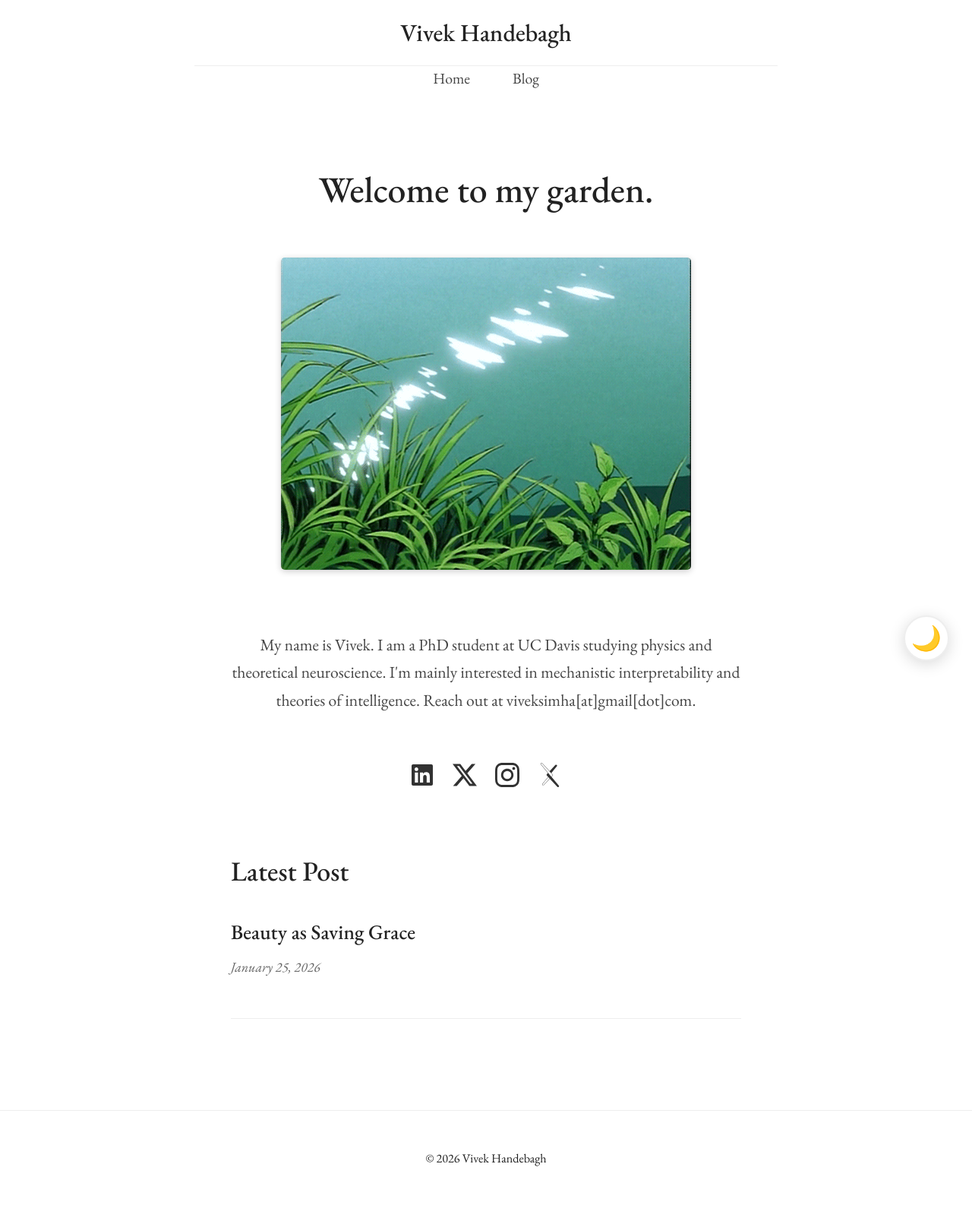
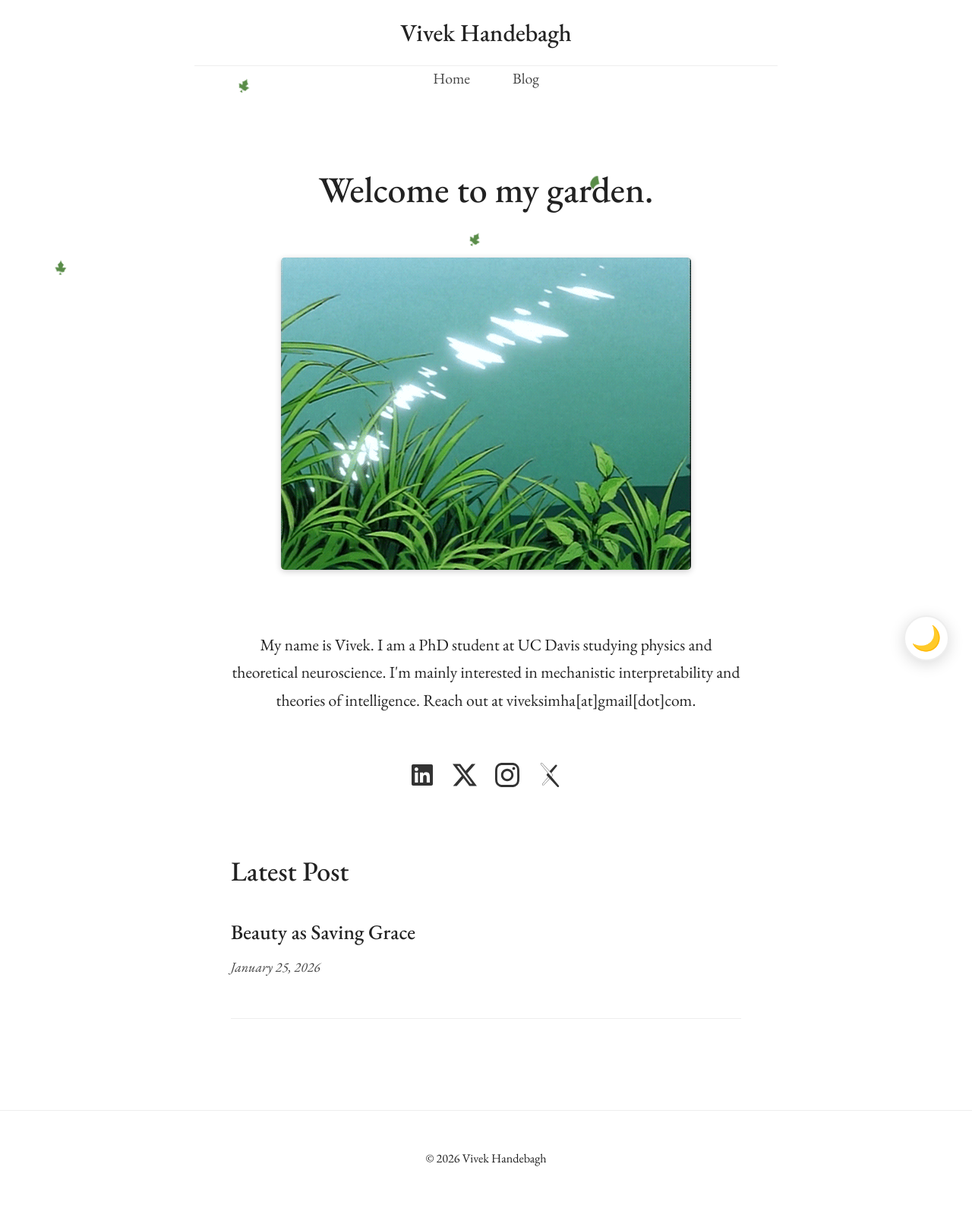
Before and after one commit to vivekhandebagh/vivekhandebagh.github.io, a Jekyll site: the page built from index.html, in a window 1280 px wide. Shown: the whole page at 76% size. Built offline with Jekyll 4.4.1, drawn with Linux system fonts in a browser that asks for light colours.

```diff
--- a/_layouts/default.html
+++ b/_layouts/default.html
@@ -27,6 +27,9 @@
   <script id="MathJax-script" async src="https://cdn.jsdelivr.net/npm/mathjax@3/es5/tex-mml-chtml.js"></script>
 </head>
 <body class="{% if page.layout == 'home' or page.url == '/' %}home{% endif %}">
+  {% unless page.layout == 'post' %}
+  <div class="leaves-container" id="leaves-container" aria-hidden="true"></div>
+  {% endunless %}
   <header class="{% if page.layout == 'home' or page.url == '/' %}home-header{% endif %}">
     <h1><a href="{{ site.baseurl }}/">{{ site.title }}</a></h1>
   </header>
@@ -82,5 +85,60 @@
       setTheme(currentTheme === 'dark' ? 'light' : 'dark');
     });
   </script>
+  {% unless page.layout == 'post' %}
+  <script>
+    (function() {
+      const container = document.getElementById('leaves-container');
+      if (!container) return;
+
+      const leafSVGs = [
+        // simple oval leaf
+        '<svg viewBox="0 0 24 24" width="22" height="22"><path d="M12 2C6.5 2 2 9 2 14c0 3 2.5 6 5 7.5.5-2 1.5-4 3-5.5 1.5-1.5 3-2.5 5-3C13.5 9 12.5 5 12 2z"/></svg>',
+        // maple-ish leaf
+        '<svg viewBox="0 0 24 24" width="20" height="20"><path d="M12 1c-1 4-3 6-5 7 1 1 2 3 2 5-2-1-4-1-6 0 2 2 3 4 3 6 2-1 4-1 6 0 0 2-1 3-2 5h4c-1-2-2-3-2-5 2 1 4 1 6 0 0-2 1-4 3-6-2-1-4-1-6 0 0-2 1-4 2-5-2-1-4-3-5-7z"/></svg>',
+        // narrow willow leaf
+        '<svg viewBox="0 0 24 24" width="18" height="24"><path d="M12 2Q8 8 8 14t4 8q4-2 4-8T12 2z"/></svg>'
+      ];
+
+      let interval;
+      const MAX_LEAVES = 15;
+
+      function createLeaf() {
+        if (container.children.length >= MAX_LEAVES) return;
+
+        const fall = document.createElement('div');
+        fall.className = 'leaf-fall';
+        fall.style.left = Math.random() * 100 + '%';
+        fall.style.animationDuration = (8 + Math.random() * 6) + 's';
+        fall.style.animationDelay = (Math.random() * 2) + 's';
+
+        const leaf = document.createElement('div');
+        leaf.className = 'leaf';
+        leaf.style.animationDuration = (3 + Math.random() * 3) + 's';
+        leaf.innerHTML = leafSVGs[Math.floor(Math.random() * leafSVGs.length)];
+
+        fall.appendChild(leaf);
+        container.appendChild(fall);
+
+        fall.addEventListener('animationend', function() {
+          fall.remove();
+        });
+      }
+
+      // initial batch
+      for (let i = 0; i < 5; i++) createLeaf();
+      interval = setInterval(createLeaf, 2500);
+
+      // pause when tab is hidden
+      document.addEventListener('visibilitychange', function() {
+        if (document.hidden) {
+          clearInterval(interval);
+        } else {
+          interval = setInterval(createLeaf, 2500);
+        }
+      });
+    })();
+  </script>
+  {% endunless %}
 </body>
 </html>
--- a/assets/main.css
+++ b/assets/main.css
@@ -290,3 +290,60 @@ img {
 
 /* keep line breaks inside poetry blocks */
 .verse { white-space: pre-line; }
+
+/* Floating leaves */
+:root {
+    --leaf-color: rgba(60, 120, 40, 0.85);
+}
+[data-theme="dark"] {
+    --leaf-color: rgba(80, 160, 50, 0.9);
+}
+
+.leaves-container {
+    position: fixed;
+    top: 0;
+    left: 0;
+    width: 100%;
+    height: 100%;
+    pointer-events: none;
+    z-index: 0;
+    overflow: hidden;
+}
+
+.leaf-fall {
+    position: absolute;
+    top: -40px;
+    will-change: transform;
+    animation: leaf-fall linear forwards;
+}
+
+.leaf {
+    will-change: transform;
+    animation: leaf-drift ease-in-out infinite;
+}
+
+.leaf svg {
+    display: block;
+    fill: var(--leaf-color);
+}
+
+@keyframes leaf-fall {
+    0%   { transform: translateY(-40px); }
+    100% { transform: translateY(calc(100vh + 60px)); }
+}
+
+@keyframes leaf-drift {
+    0%   { transform: translateX(0)    rotate(0deg); }
+    25%  { transform: translateX(28px) rotate(35deg); }
+    50%  { transform: translateX(-12px) rotate(-15deg); }
+    75%  { transform: translateX(20px) rotate(25deg); }
+    100% { transform: translateX(0)    rotate(0deg); }
+}
+
+@media (prefers-reduced-motion: reduce) {
+    .leaves-container { display: none; }
+}
+
+@media (max-width: 768px) {
+    .leaf svg { transform: scale(0.75); }
+}
--- a/index.html
+++ b/index.html
@@ -63,7 +63,7 @@ title: Home
     font-weight: 500;
     font-size: 2.5em;
     margin-bottom: 1rem;
-    color: #222;
+    color: var(--heading-color);
     text-align: center;
   }
 
@@ -72,7 +72,7 @@ title: Home
     font-size: 1.2em;
     text-align: center;
     margin-bottom: 2rem;
-    color: #444;
+    color: var(--text-color);
   }
 
   .featured-image {
@@ -122,7 +122,7 @@ title: Home
     font-weight: 500;
     font-size: 2em;
     margin: 2rem 0 1.5rem;
-    color: #222;
+    color: var(--heading-color);
   }
 
   .post-list {
@@ -133,7 +133,7 @@ title: Home
   .post-list li {
     margin-bottom: 2rem;
     padding-bottom: 2rem;
-    border-bottom: 1px solid #eee;
+    border-bottom: 1px solid var(--border-color);
   }
 
   .post-list h3 {
@@ -145,18 +145,18 @@ title: Home
 
   .post-list h3 a {
     text-decoration: none;
-    color: #222;
+    color: var(--heading-color);
     transition: color 0.2s ease;
   }
 
   .post-list h3 a:hover {
-    color: #0366d6;
+    color: var(--link-hover-color);
   }
 
   .post-meta {
     font-family: 'EB Garamond', serif;
     font-style: italic;
-    color: #666;
+    color: var(--link-color);
     font-size: 1em;
     display: block;
     margin-bottom: 0.5rem;
@@ -166,7 +166,7 @@ title: Home
     font-family: 'EB Garamond', serif;
     font-size: 1.1em;
     margin-top: 0.5rem;
-    color: #444;
+    color: var(--text-color);
     line-height: 1.6;
   }
 
```
Also changed, not shown: archive/2025-04-20-moon-was-pretty.md (+9 -14 lines), assets/images/gorillas.jpg (deleted), assets/images/snake-border-dark.png (deleted), assets/images/snake-border-old.png (deleted), assets/images/snake-border.png (deleted), assets/images/trees.jpg (deleted), 2 other files.
